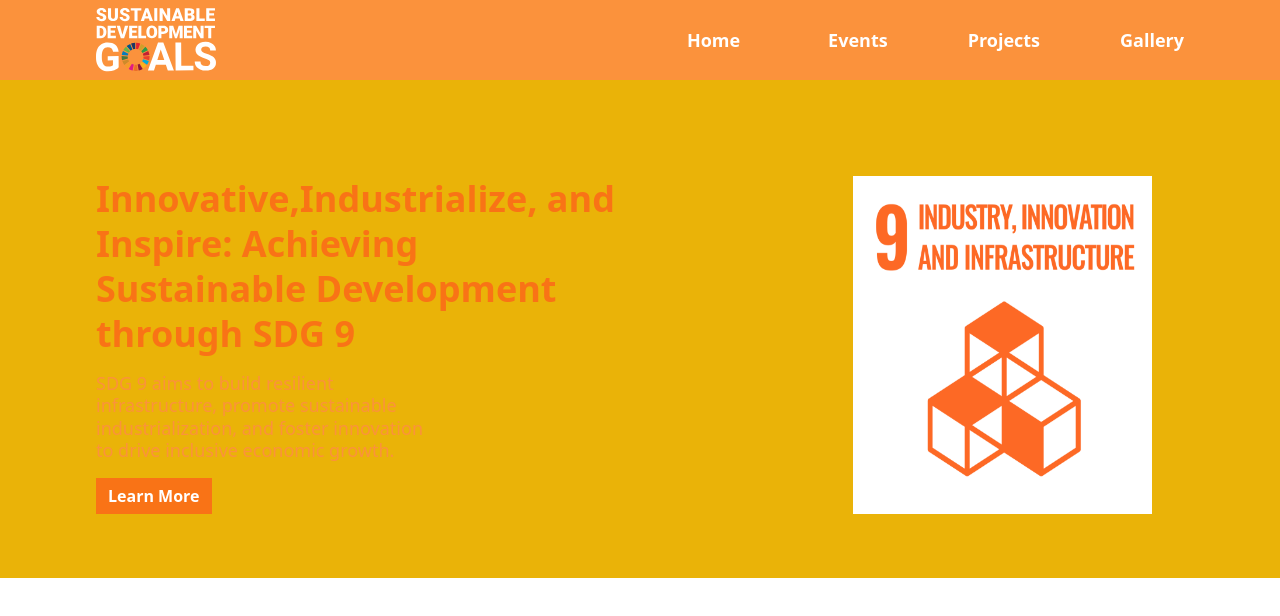
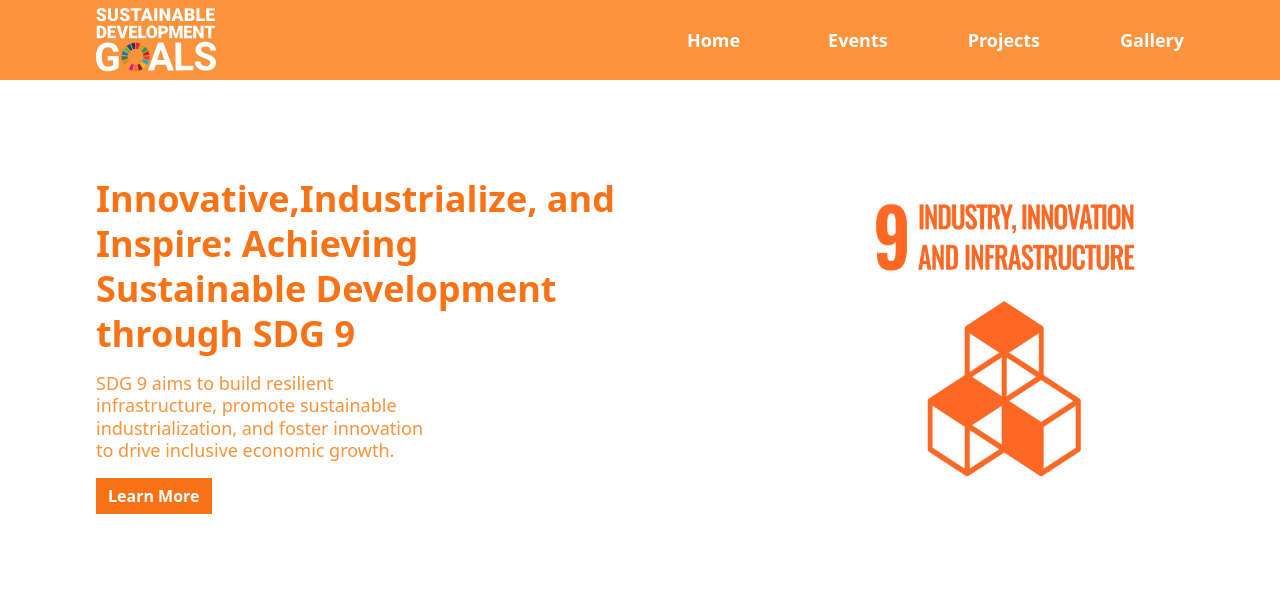
Before and after one commit to LalitSharma87084/innovateInfra, a website: page src/index.html in a window 1280 px wide. Drawn offline with nearby package versions, Linux system fonts and the light colour scheme; files that its build step writes are made by us from their sources.

Commit message:
minor change

```diff
--- a/src/index.html
+++ b/src/index.html
@@ -8,7 +8,7 @@
   <title>section 1</title>
 </head>
 <body>
-  <div class="bg-yellow-500 ">
+  <div>
   <nav class="bg-orange-400 ">
     <div class="w-[85%] mx-auto py-2 flex items-center justify-between">
         <div class="w-[120px] cursor-pointer">
```
